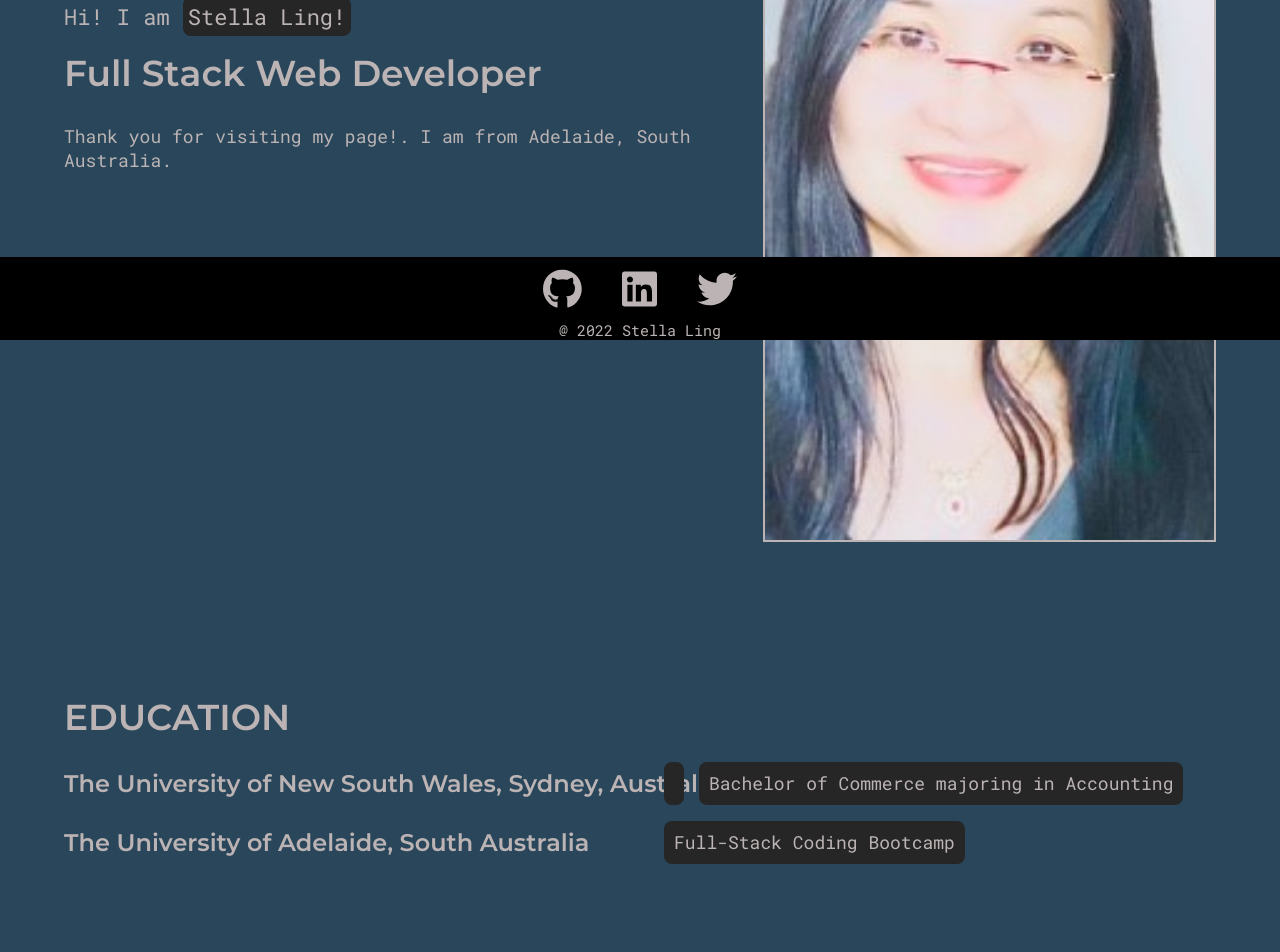
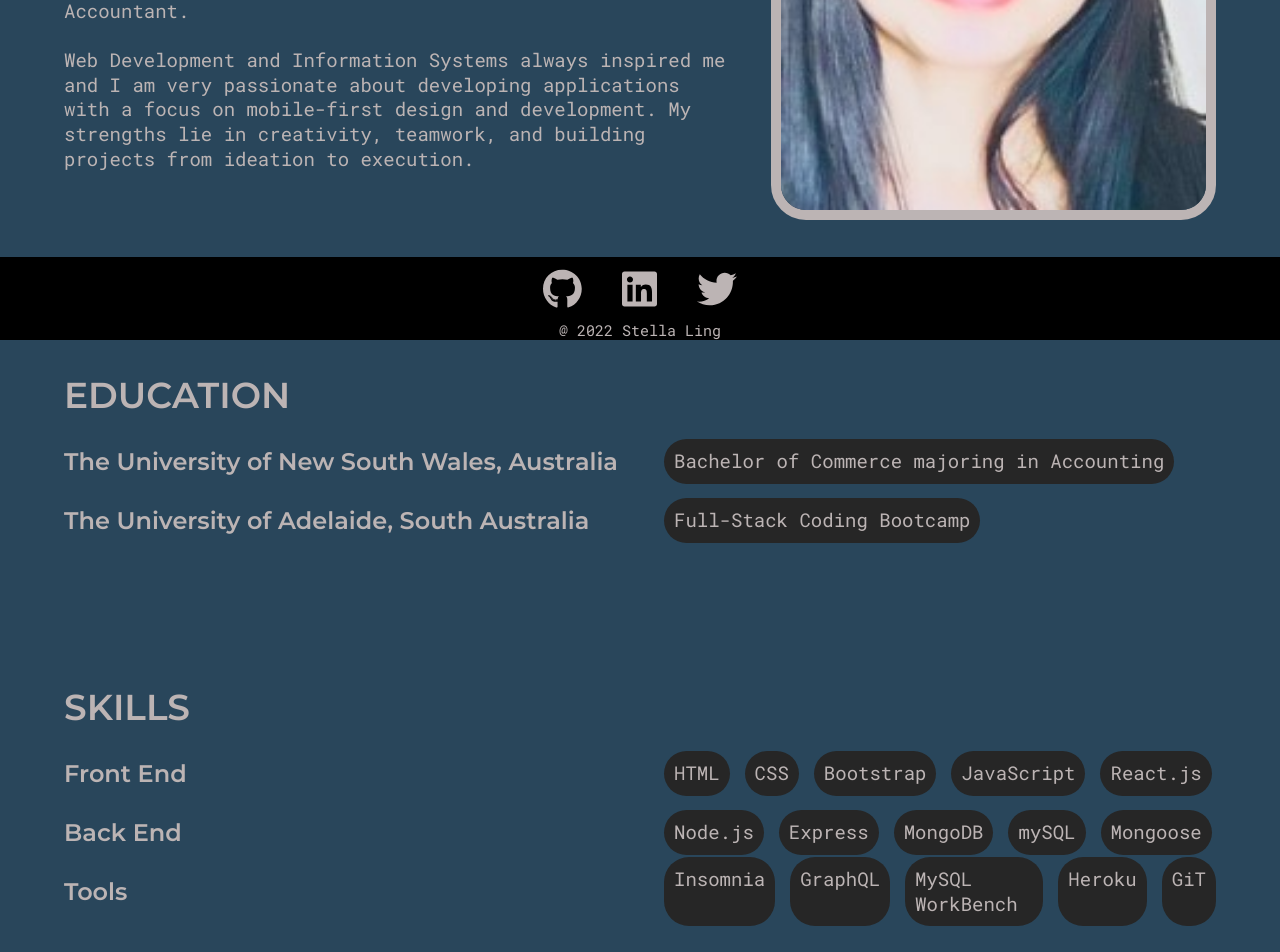
Before and after one commit to stellalph/stella-react-portfolio, a React (Create React App) app: page /about in a window 1280 px wide. Shown: the part 460-1412 px from the top of the page. Built offline with nearby package versions, Linux system fonts and the light colour scheme.

Commit message:
code refactoring to using styled components

```diff
--- a/src/App.js
+++ b/src/App.js
@@ -17,6 +17,8 @@ function App() {
                   </Route>
                   <Route path="/about" element={<About/>}>
                   </Route>
+                  {/* <Route path="/about1" element={<About/>}>
+                  </Route> */}
                   <Route path="/portfolio" element={<Portfolio/>}>
                   </Route>
                   <Route path="/contact" element={<Contact/>}>
--- a/src/components/AboutInfoItem.jsx
+++ b/src/components/AboutInfoItem.jsx
@@ -21,7 +21,7 @@ const AboutItemStyles = styled.div`
   .item {
     background-color: var(--deep-dark);
     padding: 1rem;
-    border-radius: 8px;
+    border-radius: 25px;
   }
   @media only screen and (max-width: 768px) {
     flex-direction: column;
--- a/src/components/HeroSection.jsx
+++ b/src/components/HeroSection.jsx
@@ -30,11 +30,12 @@ const HeroStyles = styled.div`
         }
     }
     .hero__image {
-        max-width: 400px;
+        max-width: 500px;
         width: 100%;
         height: 600px;
         margin: 0 auto;
-        border-radius: 5px solid var(--gray-1);
+        border: 10px solid var(--gray-1);
+        border-radius: 35px;
     }
     .hero__info {
         margin-top: -18rem;
@@ -47,7 +48,7 @@ export default function HeroSection() {
         <div className="hero">
             <div className="container">
                 <h1 className='hero__heading'>
-                    <span>Hi, I am Stella</span>
+                    <span>Hi, I am Stella Ling</span>
                     <span className='hero__name'>Full Stack Web Developer</span>
                 </h1>
                 <div className="hero__image">
--- a/src/components/PText.jsx
+++ b/src/components/PText.jsx
@@ -2,9 +2,9 @@ import React from 'react';
 import styled from 'styled-components';
 
 const PStyle = styled.div`
-  max-width: 500px;
+  max-width: 660px;
   margin: 0 auto;
-  font-size: 1.8rem;
+  font-size: 1.9rem;
   line-height: 1.3em;
   @media only screen and (max-width: 768px) {
     font-size: 1.4rem;
--- a/src/components/ProjectItem.jsx
+++ b/src/components/ProjectItem.jsx
@@ -6,11 +6,11 @@ import placeholderImg from '../assets/images/placeholderImg.png'
 const ProjectItemStyles = styled.div`
   .projectItem__img {
     width: 100%;
-    height: 400px;
-    border-radius: 12px;
+    height: 500px;
+    border-radius: 20px;
     overflow: hidden;
     display: inline-block;
-    border: 3px solid var(--gray-2);
+    border: 10px solid var(--gray-2);
     img {
       height: 100%
     }
@@ -19,12 +19,12 @@ const ProjectItemStyles = styled.div`
     margin-top: 1rem;
     background-color: var(--deep-dark);
     padding: 1rem;
-    border-radius: 12px;
+    border-radius: 20px;
   }
   .projectItem__title {
-    font-size: 2.2rem;
+    font-size: 2.0rem;
     .icon {
-      font-size: 4.2rem;
+      font-size: 3.2rem;
     }
   }
   .projectItem__desc {
@@ -43,7 +43,7 @@ const ProjectItemStyles = styled.div`
   }
   @media only screen and (max-width: 768px) {
     .projectItem__img {
-      height: 350px;
+      height: 450px;
     }
   }
 `;
--- a/src/pages/About.jsx
+++ b/src/pages/About.jsx
@@ -5,12 +5,12 @@ import styled from 'styled-components';
 import AboutInfoItem from '../components/AboutInfoItem';
 
 const AboutPageStyles = styled.div`
-  padding: 20rem 0 10rem 0;
+padding: 15rem 0 10rem 0;
 .top-section {
 display: flex;
 align-items: center;
 justify-content: center;
-    gap: 2rem;
+    gap: 4.0rem;
    }
   .left {
      flex: 3;
@@ -23,8 +23,8 @@ const AboutPageStyles = styled.div`
     margin-bottom: 2rem;
     span {
        background-color: var(--deep-dark);
-      padding: 0.5rem;
-      border-radius: 8px;
+      padding: 1.5rem;
+      border-radius: 10px;
      }
    }
   .about__heading {
@@ -32,17 +32,19 @@ const AboutPageStyles = styled.div`
    margin-bottom: 3rem;
   }
   .about__info {
-    margin-bottom: 4rem;
+    margin-bottom: 1rem;
     .para {
     max-width: 100%;
      }
    }
   .right {
     img {
-      border: 2px solid var(--gray-1);
+      border: 10px solid var(--gray-1);
+      border-radius: 35px;
+      height: 530px;
     }
    }
-  .about__info__items {
+  .about__info__item {
     margin-top: 15rem;
    }
    .about__info__item {
@@ -65,7 +67,7 @@ const AboutPageStyles = styled.div`
       font-size: 2.8rem;
     }
    .about__info__heading {
-      font-size: 3rem;
+      font-size: 3em;
      }
    }
 `;
@@ -78,17 +80,15 @@ export default function About() {
            <div className='top-section'>
             <div className='left'>
                <p className='about__subheading'>
-                Hi! I am <span>Stella Ling!</span>
+                {/* Hi! I am <span>Stella Ling!</span> */}
               </p>
-              <h2 className='about__heading'>Full Stack Web Developer</h2>
+              <h2 className='about__heading'>Who Am I</h2>
                <div className='about__info'>
                 <PText>
-                  Thank you for visiting my page!. I am from Adelaide, South Australia.
-
+                  Full stack developer leveraging background in finance and taxation to provide unique perspectives on how the end-users could interact with the websites and software platforms. I have earned a professional certification in Full Stack Web Development from The University of Adelaide Coding Bootcamp.  I also have a Bachelor of Commerce (majoring in Accounting) from The University of New South Wales, Australia and worked for many years as an Accountant.
                    <br/><br/>
-
+                 Web Development and Information Systems always inspired me and I am very passionate about developing applications with a focus on mobile-first design and development.  My strengths lie in creativity, teamwork, and building projects from ideation to execution.
                   <br/><br/>
-
                </PText>
              </div>
             </div>
@@ -100,8 +100,8 @@ export default function About() {
            <div className="about__info__item">
               <h1 className="about__info__heading">Education</h1>
                <AboutInfoItem
-              title='The University of New South Wales, Sydney, Australia'
-              items={['', 'Bachelor of Commerce majoring in Accounting']}
+             title='The University of New South Wales, Australia'
+               items={[ 'Bachelor of Commerce majoring in Accounting']}
               />
               <AboutInfoItem
               title='The University of Adelaide, South Australia'
@@ -109,17 +109,21 @@ export default function About() {
                />
              </div>
              <div className="about__info__item">
-              <h1 className="about__info__heading">My Skill Set</h1>
+               <h1 className="about__info__heading">Skills</h1>
                <AboutInfoItem
               title='Front End'
               items={['HTML', 'CSS', 'Bootstrap', 'JavaScript', 'React.js']}
              />
              <AboutInfoItem
               title='Back End'
-              items={['Node.js', 'Express', 'MongoDB', 'mySQL', 'GraphQL']}
+              items={['Node.js', 'Express', 'MongoDB', 'mySQL', 'Mongoose']}
+              />
+            <AboutInfoItem
+              title='Tools'
+              items={['Insomnia', 'GraphQL', 'MySQL WorkBench', 'Heroku', 'GiT']}
               />
             </div>
-            <div className="about__info__item">
+            {/* <div className="about__info__item">
              <h1 className="about__info__heading">Experience</h1>
              <AboutInfoItem
             title=''
@@ -128,8 +132,8 @@ export default function About() {
              <AboutInfoItem
                title=''
                items={['']}
-              />
-            </div>
+               /> */}
+             {/* </div> */}
            </div>
         </div>
      </div>
```
Also changed, not shown: src/assets/images/hero_image.jpg, src/assets/images/me-about.jpg (added), src/layouts/header/NavLayout.jsx (line endings or trailing spaces). Lines whose indentation alone changed are shown as unchanged.
